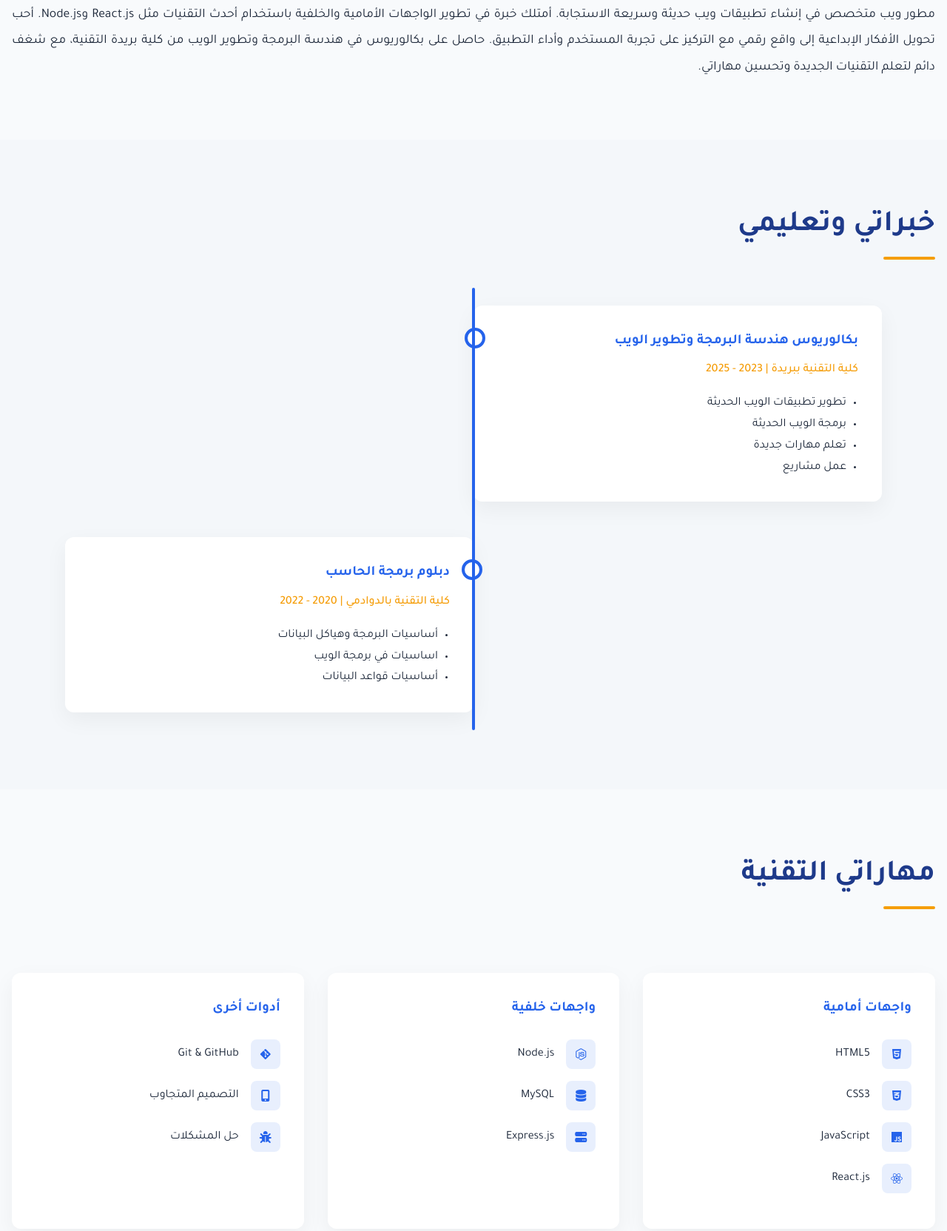
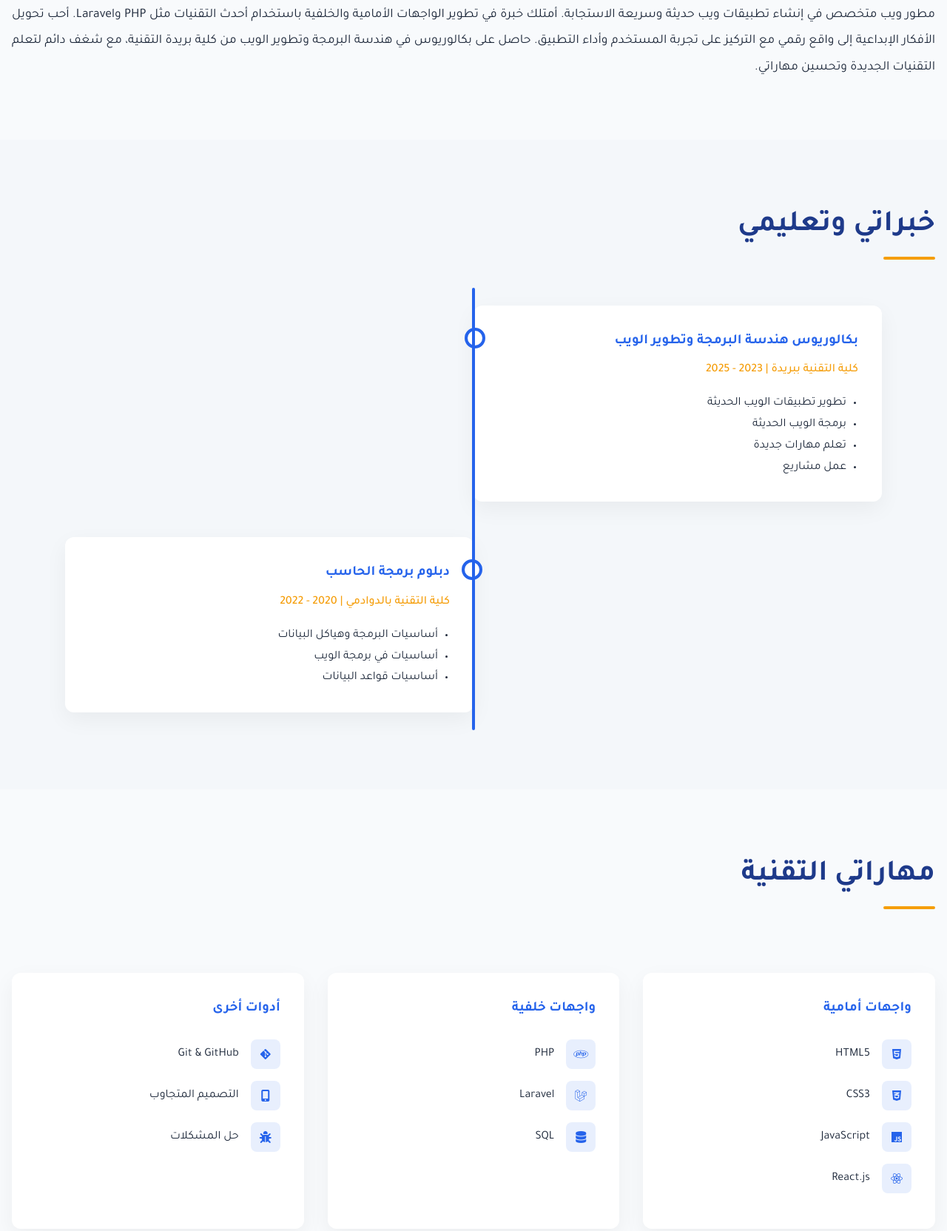
Before and after one commit to YD511/Ny-Web, a plain HTML site: page index.html in a window 1280 px wide. Shown: the part 913-2577 px from the top of the page at 74% size. Drawn offline with nearby package versions, Linux system fonts and the light colour scheme.

Commit message:
تعديل node js الى php

```diff
--- a/index.html
+++ b/index.html
@@ -105,7 +105,7 @@
           <p style="font-size: 1.1rem; line-height: 2; text-align: justify">
             مطور ويب متخصص في إنشاء تطبيقات ويب حديثة وسريعة الاستجابة. أمتلك
             خبرة في تطوير الواجهات الأمامية والخلفية باستخدام أحدث التقنيات مثل
-            React.js وNode.js. أحب تحويل الأفكار الإبداعية إلى واقع رقمي مع
+            PHP وLaravel. أحب تحويل الأفكار الإبداعية إلى واقع رقمي مع
             التركيز على تجربة المستخدم وأداء التطبيق. حاصل على بكالوريوس في
             هندسة البرمجة وتطوير الويب من كلية بريدة التقنية، مع شغف دائم لتعلم
             التقنيات الجديدة وتحسين مهاراتي.
@@ -128,11 +128,10 @@
                 كلية التقنية ببريدة | 2023 - 2025
               </p>
               <ul style="margin-top: 1rem; padding-right: 1rem">
-                <li>  تطوير تطبيقات الويب الحديثة</li>
+                <li>تطوير تطبيقات الويب الحديثة</li>
                 <li>برمجة الويب الحديثة</li>
                 <li>تعلم مهارات جديدة</li>
-
-                <li> عمل مشاريع </li>
+                <li>عمل مشاريع</li>
               </ul>
             </div>
           </div>
@@ -147,13 +146,11 @@
               </p>
               <ul style="margin-top: 1rem; padding-right: 1rem">
                 <li>أساسيات البرمجة وهياكل البيانات</li>
-                <li>اساسيات في برمجة الويب   </liلا>
+                <li>أساسيات في برمجة الويب</li>
                 <li>أساسيات قواعد البيانات</li>
               </ul>
             </div>
           </div>
-
-
         </div>
       </div>
     </section>
@@ -198,22 +195,21 @@
             <div class="skill-list">
               <div class="skill-item">
                 <div class="skill-icon">
-                  <i class="fab fa-node-js"></i>
+                  <i class="fab fa-php"></i>
                 </div>
-                <span>Node.js</span>
+                <span>PHP</span>
               </div>
-
+              <div class="skill-item">
+                <div class="skill-icon">
+                  <i class="fab fa-laravel"></i>
+                </div>
+                <span>Laravel</span>
+              </div>
               <div class="skill-item">
                 <div class="skill-icon">
                   <i class="fas fa-database"></i>
                 </div>
-                <span>MySQL</span>
-              </div>
-              <div class="skill-item">
-                <div class="skill-icon">
-                  <i class="fas fa-server"></i>
-                </div>
-                <span>Express.js</span>
+                <span>SQL</span>
               </div>
             </div>
           </div>
@@ -227,7 +223,6 @@
                 </div>
                 <span>Git & GitHub</span>
               </div>
-
               <div class="skill-item">
                 <div class="skill-icon">
                   <i class="fas fa-mobile-alt"></i>
@@ -382,7 +377,7 @@
             </div>
 
             <a
-              href="Mine.pdf"
+              href="my_cv.pdf"
               download="السيرة_الذاتية_يزيد_الروقي.pdf"
               class="btn btn-primary"
               style="width: 100%; margin-top: 2rem"
@@ -401,7 +396,7 @@
                   type="text"
                   class="form-control"
                   id="name"
-                  name="الايميل"
+                  name="name"
                   placeholder="اسمك الكريم"
                   required
                 />
```
